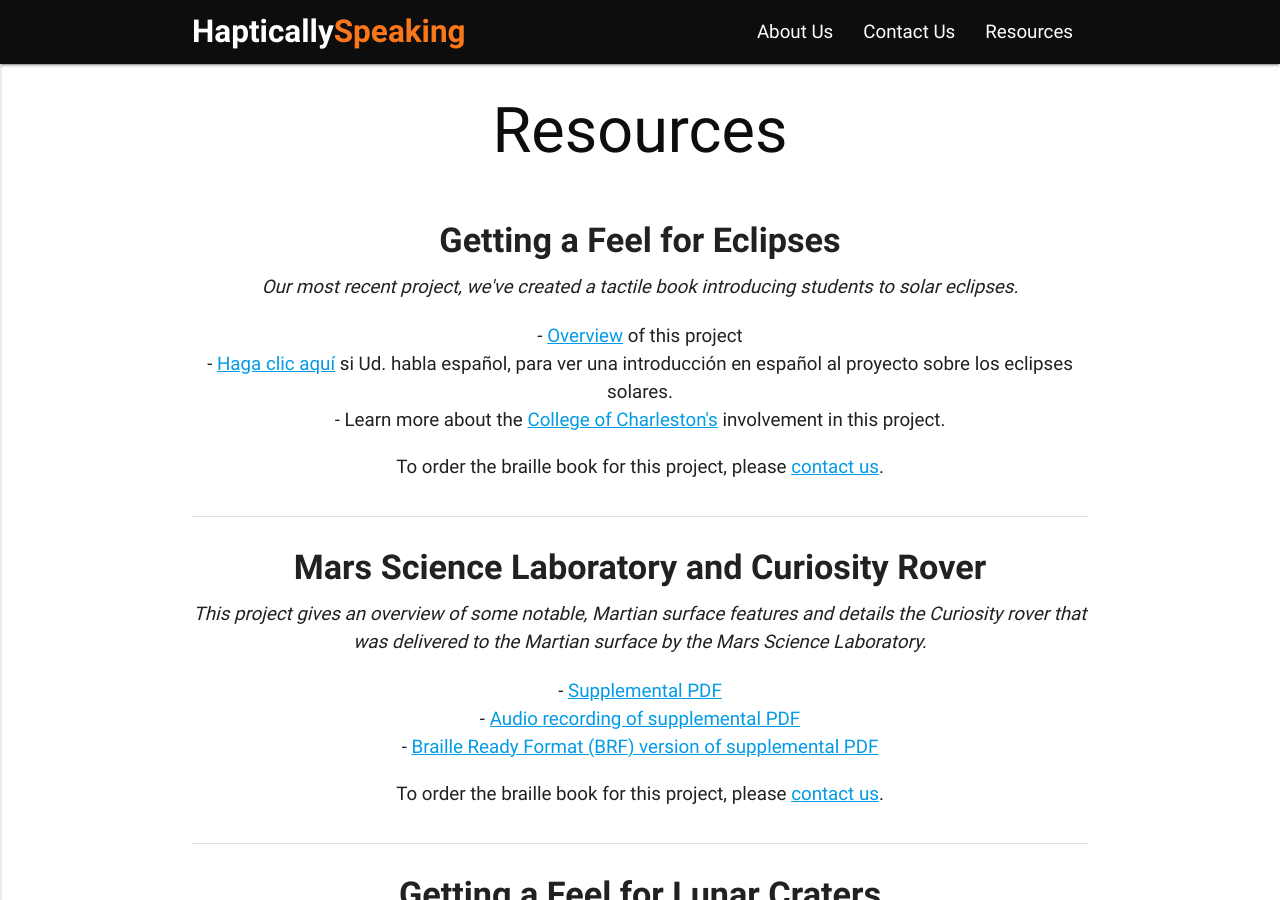
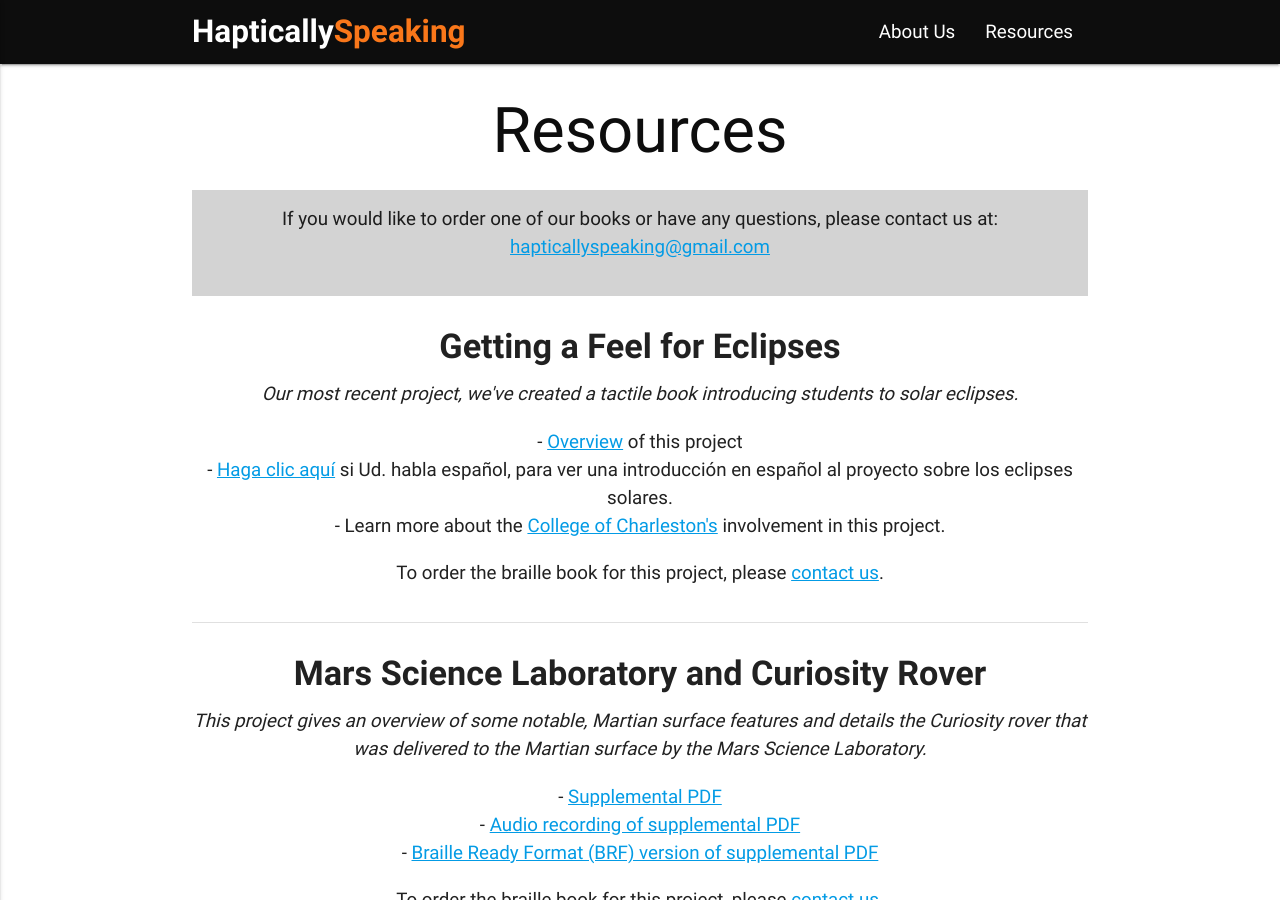
Before and after one commit to hapticallyspeaking/hapticallyspeaking.github.io, a Jekyll site: the page built from resources.md, in a window 1280 px wide and 900 px high. Built offline with Jekyll 4.4.1, drawn with Linux system fonts in a browser that asks for light colours.

Commit message:
Removing contact page and adding heading w/ contact info at the top of the resources page
Fixes #1

```diff
--- a/resources.md
+++ b/resources.md
@@ -5,6 +5,12 @@ permalink: /resources/
 ---
 
 <h1 class="header center grey-text text-darken-4">{{ page.title | escape }}</h1>
+
+<div class="section" style="background-color: lightgrey;">
+    <div class="row">
+          <div class="center-align">If you would like to order one of our books or have any questions, please contact us at:<br/><a href="mailto:hapticallyspeaking@gmail.com" title="If you want to order some of our resources, you can contact us at: haptically speaking at gmail dot com.">hapticallyspeaking@gmail.com</a></div>
+    </div>
+</div>
 
 <div class="section">
     <div id="eclipses" class="row center">
```
Also changed, not shown: contact.md (deleted, +0 -14 lines).
